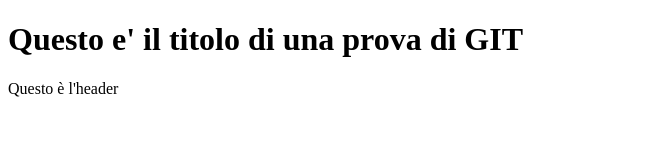
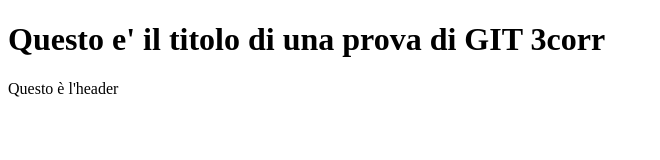
Before and after one commit to DeserioArianna/git-prova, a plain HTML site: page index.html in a window 1280 px wide. Shown: the whole page, without its empty margins (0-660 px from the left). Drawn offline with Linux system fonts and the light colour scheme.

Commit message:
corretto h1

```diff
--- a/index.html
+++ b/index.html
@@ -1,6 +1,6 @@
 <!DOCTYPE html>
 <html lang="en">
-<h1>Questo e' il titolo di una prova di GIT</h1>
+<h1>Questo e' il titolo di una prova di GIT 3corr</h1>
 
 <head>
     <meta charset="UTF-8">
```
